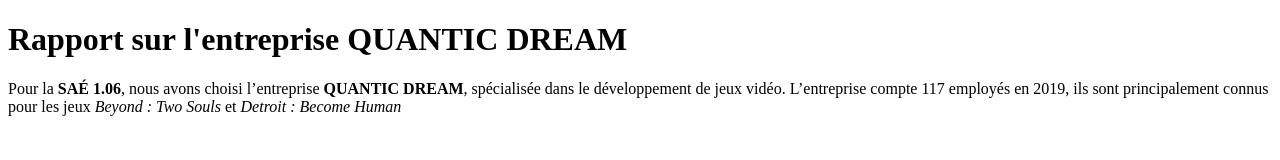
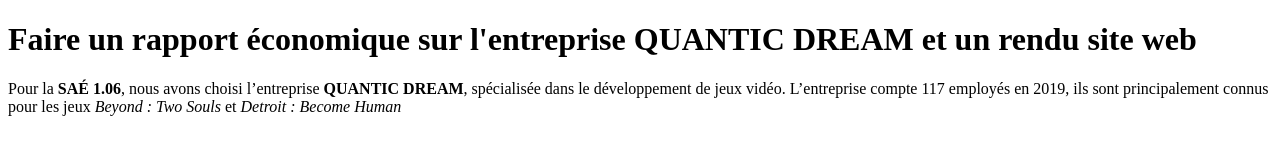
Before and after one commit to achevalm-iut90/SAE-S1.06-B2-QUANTIC-DREAM, a plain HTML site: page index.html in a window 1280 px wide. Drawn offline with Linux system fonts and the light colour scheme.

Commit message:
Update index.html

```diff
--- a/index.html
+++ b/index.html
@@ -8,7 +8,7 @@
 </head>
 
 <body>
-    <h1>Rapport sur l'entreprise <b>QUANTIC DREAM</b></h1>
+    <h1>Faire un rapport économique sur l'entreprise <b>QUANTIC DREAM</b> et un rendu site web</h1>
     <p>Pour la <b>SAÉ 1.06</b>, nous avons choisi l’entreprise <b>QUANTIC DREAM</b>, spécialisée dans le développement
         de jeux
         vidéo.
```
